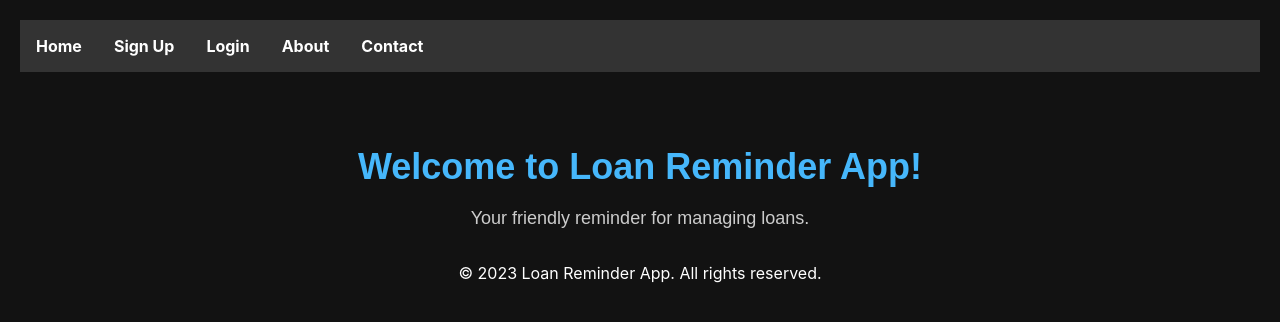
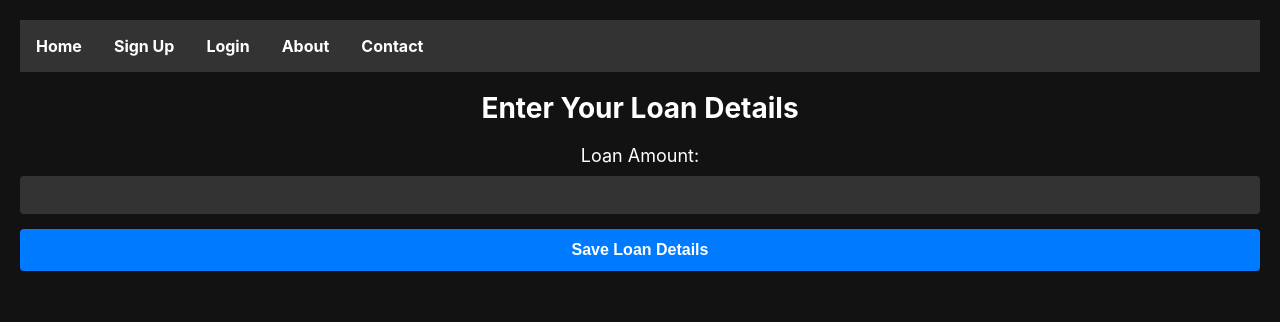
Before and after one commit to ftnoddy/LoanReminder, a React (Create React App) app: page /loan-details in a window 1280 px wide. Shown: the top 322 px of the page. Built offline with nearby package versions, Linux system fonts and the light colour scheme.

Commit message:
Add new page LoanDetailesPage

```diff
--- a/src/App.css
+++ b/src/App.css
@@ -277,3 +277,32 @@ a {
   color: #ccc;
   font-size: 14px;
 }
+
+
+
+.loan-details-button {
+  background-color: #ff2d55;
+  color: #fff;
+  padding: 10px 20px;
+  border: none;
+  border-radius: 8px;
+  font-weight: bold;
+  cursor: pointer;
+  transition: background-color 0.3s;
+  animation: bounce 2s infinite;
+}
+
+.loan-details-button:hover {
+  background-color: #33d9b2;
+  color: #fff;
+  text-shadow: 0px 0px 8px #33d9b2;
+}
+
+@keyframes bounce {
+  0%, 100% {
+    transform: translateY(0);
+  }
+  50% {
+    transform: translateY(-10px);
+  }
+}
--- a/src/App.js
+++ b/src/App.js
@@ -1,12 +1,13 @@
 import React, { useState } from "react";
+import { BrowserRouter as Router, Routes, Route } from "react-router-dom";
 import Navbar from "./Components/Navbar";
 import Home from "./Components/Home";
 import About from "./Components/About";
 import Contact from "./Components/Contact";
 import Login from "./Components/Login";
 import SignUp from "./Components/SignUp";
+import LoanDetailsPage from "./Components/LoanDetailsPage";
 import "./App.css";
-import { BrowserRouter as Router } from "react-router-dom";
 
 const App = () => {
   const [currentPath, setCurrentPath] = useState("/");
@@ -25,8 +26,8 @@ const App = () => {
     content = <About />;
   } else if (currentPath === "/contact") {
     content = <Contact />;
-  } else if (currentPath === "/footer") {
-    content = <Footer />;
+  } else if (currentPath === "/loan-details") {
+    content = <LoanDetailsPage />;
   } else {
     content = <Home />;
   }
@@ -35,7 +36,14 @@ const App = () => {
     <Router>
       <div className="app">
         <Navbar onNavigation={handleNavigation} />
-        {content}
+        <Routes>
+          <Route path="/" element={<Home />} />
+          <Route path="/signup" element={<SignUp />} />
+          <Route path="/login" element={<Login />} />
+          <Route path="/about" element={<About />} />
+          <Route path="/contact" element={<Contact />} />
+          <Route path="/loan-details" element={<LoanDetailsPage />} />
+        </Routes>
       </div>
     </Router>
   );
--- a/src/Components/Home.js
+++ b/src/Components/Home.js
@@ -1,5 +1,5 @@
 import React from "react";
-
+import { Link } from "react-router-dom";
 
 const Home = () => {
   return (
@@ -8,6 +8,9 @@ const Home = () => {
         <h1>Welcome to Loan Reminder App!</h1>
         <p>Your friendly reminder for managing loans.</p>
       </div>
+      <Link to="/loan-details">
+        <button className="loan-details-button">Enter Your Loan Details</button>
+      </Link>
       <footer className="footer">
       <div className="container">
         <p>&copy; {new Date().getFullYear()} Loan Reminder App. All rights reserved.</p>
--- /dev/null
+++ b/src/Components/LoanDetailsPage.js
@@ -0,0 +1,31 @@
+import React, { useState } from "react";
+
+const LoanDetailsPage = () => {
+  const [loanAmount, setLoanAmount] = useState("");
+  const [interestRate, setInterestRate] = useState("");
+  // Add more state variables for other loan details
+
+  // Handle form submission
+  const handleSubmit = (e) => {
+    e.preventDefault();
+    // Handle saving the loan details here
+  };
+
+  return (
+    <div className="loan-details-page">
+      <h1>Enter Your Loan Details</h1>
+      <form onSubmit={handleSubmit}>
+        <label>Loan Amount:</label>
+        <input
+          type="number"
+          value={loanAmount}
+          onChange={(e) => setLoanAmount(e.target.value)}
+        />
+        {/* Add more input fields for other loan details */}
+        <button type="submit">Save Loan Details</button>
+      </form>
+    </div>
+  );
+};
+
+export default LoanDetailsPage;
```
